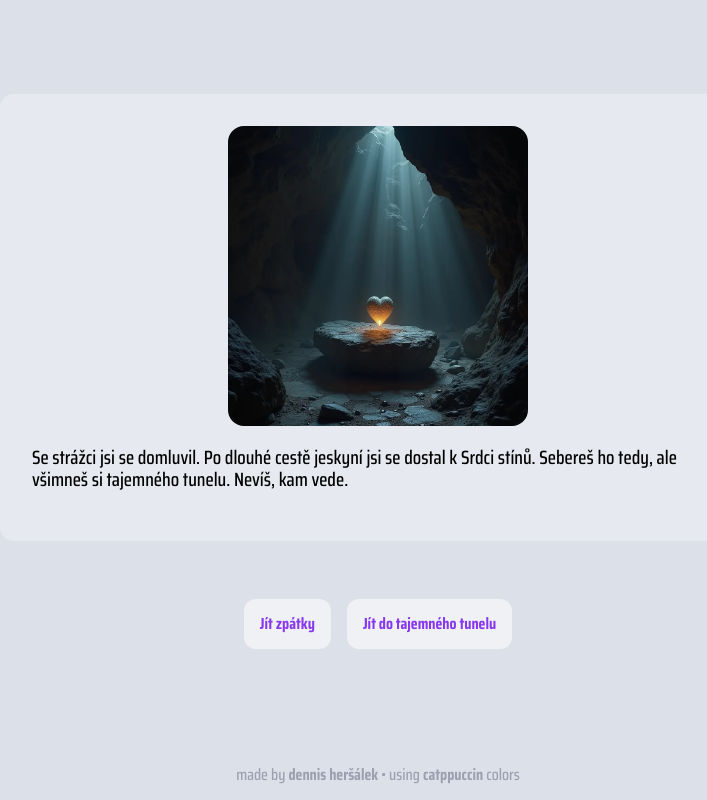
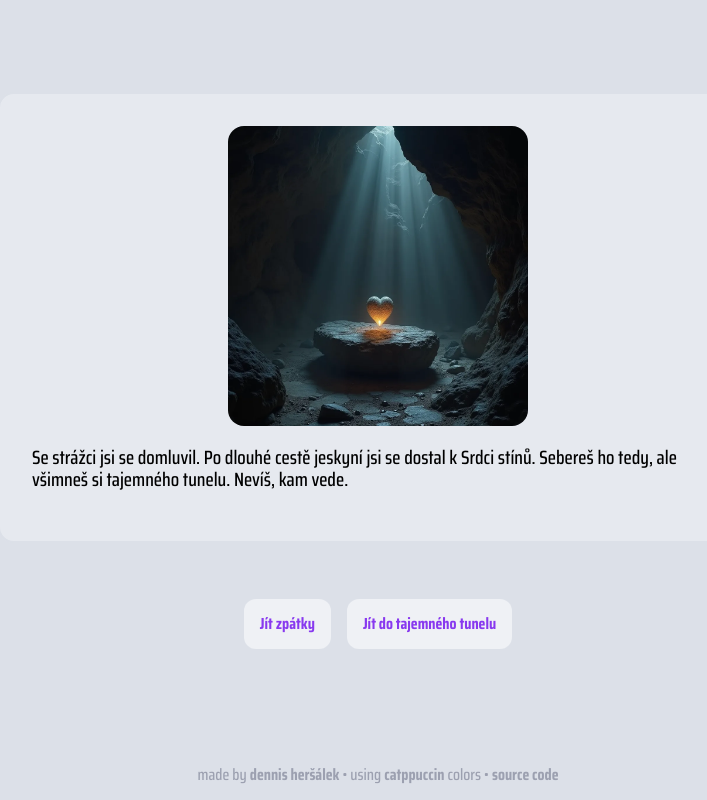
Before and after one commit to MrBurgerCZ/web-micro-gamebook, a plain HTML site: page webgame/jeskyne/srdce.html in a window 1280 px wide. Shown: the whole page, without its empty margins (262-969 px from the left). Drawn offline with Linux system fonts and the light colour scheme.

Commit message:
fix: source code in footer visible only on first page

```diff
--- a/webgame/jeskyne/srdce.html
+++ b/webgame/jeskyne/srdce.html
@@ -30,7 +30,8 @@
     </main>
   <footer>
         <div class="footer-text">
-            <p>made by <a href="https://github.com/MrBurgerCZ">dennis heršálek</a> • using <a href="https://github.com/catppuccin">catppuccin</a> colors</p>
+            <p>made by <a href="https://github.com/MrBurgerCZ">dennis heršálek</a> • using <a
+                    href="https://github.com/catppuccin">catppuccin</a> colors • <a href="https://github.com/MrBurgerCZ/web-micro-gamebook">source code</a></p>
         </div>
     </footer>
 </body>
```
Also changed, not shown: webgame/jeskyne/tunel/konec.html (+2 -1 lines), webgame/jeskyne/tunel/zpatky.html (+2 -1 lines), webgame/jeskyne/zpatky.html (+2 -1 lines), webgame/kjeskyni/obejit.html (+2 -1 lines), webgame/kjeskyni/vchod.html (+2 -1 lines), webgame/stopy/boj.html (+2 -1 lines), webgame/stopy/kamarad.html (+2 -1 lines), webgame/stopy/kamaradi.html (+2 -1 lines), webgame/svetlo/jeskyne/jeskyne.html (+2 -1 lines), webgame/svetlo/jeskyne/vlevo.html (+2 -1 lines), webgame/svetlo/jeskyne/vpravo/skok.html (+2 -1 lines), webgame/svetlo/jeskyne/vpravo/vpravo.html (+2 -1 lines), webgame/svetlo/svetlo.html (+2 -1 lines).
